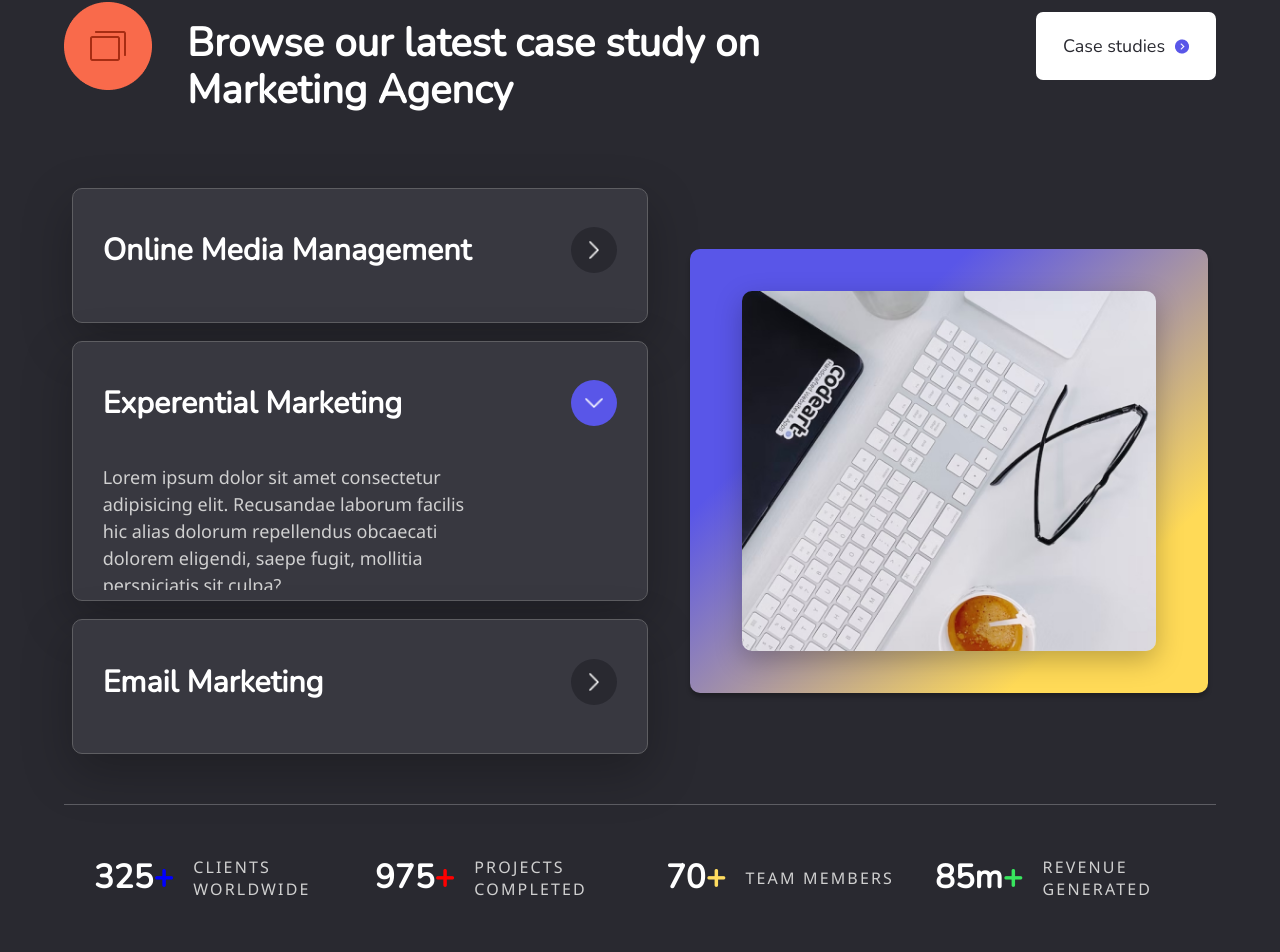
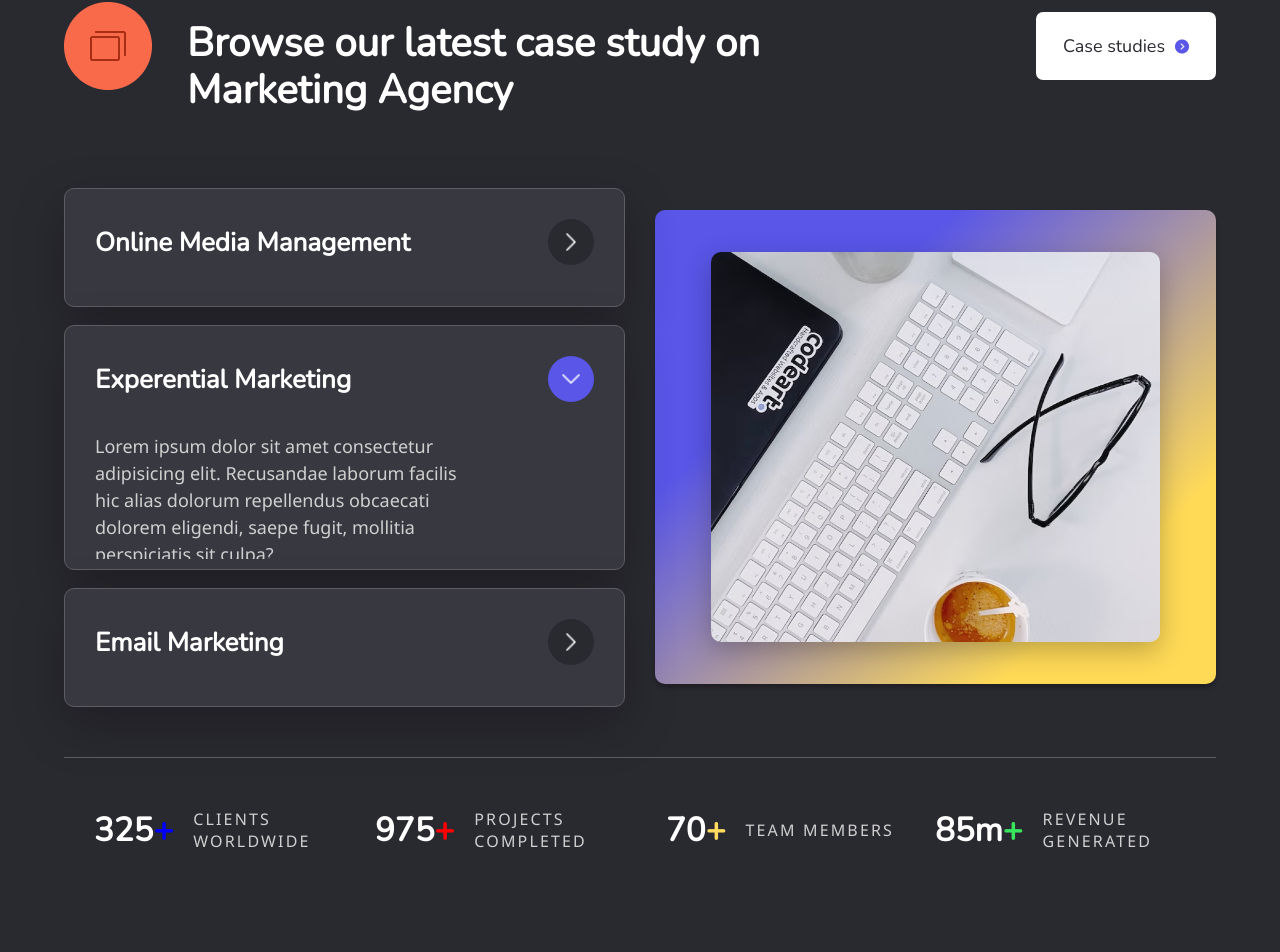
Before and after one commit to koredeJacob/Digital-Marketing-site, a React (Vite) app: page / in a window 1280 px wide. Shown: the part 4508-5460 px from the top of the page. Built offline with nearby package versions, Linux system fonts and the light colour scheme.

Commit message:
finished contact page

```diff
--- a/src/components/accordion/accordion.css
+++ b/src/components/accordion/accordion.css
@@ -5,22 +5,38 @@
 }
 
 .item-container{
-    background-color: #383840;
+    position: relative;
     border-radius: 10px;
-    border: 1px solid #5E5E62;
-    box-shadow: 0px 18px 50px rgba(0, 0, 0, 0.25);
+    z-index: 1;
+}
+
+.item-container::before{
+    position: absolute;
+    content: "";
+    border-radius: 10px;
+    top: 0;
+    right: 0;
+    left: 0;
+    bottom: 0;
+    z-index: -1;
+    background:linear-gradient(124.11deg, #E9F7FF 5.58%, #FFDBD5 21.8%, #FFF3CA 37.36%);
+    opacity: 0;
+    transition: opacity 0.3s ease-out;
+}
+
+.item-container.newcolour::before{
+    opacity: 1;
 }
 
 .accordion-header{
     display: flex;
     align-items: center;
     justify-content: space-between;
-    font-weight: 600;
-    font-size: 20px;
-    color: white;
 }
 
 .accordion-header h3{
+    font-size: 20px;
+    font-weight: 600;
     width: 80%;
 }
 
@@ -29,11 +45,7 @@
 }
 
 .accordion-content{
-    color: #D0D0D0;
     font-family: 'Noto Sans';
-    font-weight: 400;
-    font-size: 18px;
-    line-height: 150.5%;
     opacity: 0;
     overflow: hidden;
     transition: height 0.4s ease-out,opacity 0.4s ease-out;
@@ -44,6 +56,9 @@
 }
 
 .accordion-content p{
+    font-weight: 400;
+    font-size: 18px;
+    line-height: 150.5%;
     margin-top: 0;
 }
 
@@ -78,7 +93,7 @@
     .accordion-header,.accordion-content {
         margin: 10px 30px;
     }
-    .accordion-header{
+    .accordion-header h3{
         font-size: 22px;
     }
     .accordion-content {
@@ -87,11 +102,8 @@
 }
 
 @media (min-width:1260px){
-    .accordion-header {
+    .accordion-header h3{
         font-size: 26px;
-    }
-    .accordion-container {
-        width: 50%;
     }
     .accordion-content {
         width: 67%;
--- a/src/components/accordion/accordion.jsx
+++ b/src/components/accordion/accordion.jsx
@@ -3,8 +3,9 @@ import React, { useEffect, useRef, useState } from "react"
 import vector from "../../assets/homeimages/vector.png"
 import "./accordion.css"
 
-const Accordion=({items})=>{
-    const [clicked, setclicked]=useState(1)
+const Accordion=({items , light})=>{
+    const start=light?-1:1
+    const [clicked, setclicked]=useState(start)
 
     const handleToggle=(index)=>{
         setclicked(index)
@@ -14,13 +15,13 @@ const Accordion=({items})=>{
         <div className="accordion-container">
             {items.map((item,i)=>{
                 return <AccordionItem key={i} index={i} content={item} handleToggle={handleToggle}
-                    active={clicked}/>
+                    active={clicked} light={light}/>
             })}
         </div>
     )
 }
 
-export const AccordionItem=({content ,index,active,handleToggle=f=>f})=>{
+export const AccordionItem=({content ,index,active,light,handleToggle=f=>f})=>{
     const [height,setheight]=useState()
 
     const {header,text}=content
@@ -29,16 +30,16 @@ export const AccordionItem=({content ,index,active,handleToggle=f=>f})=>{
     useEffect(()=>{setheight(contentEl.current.scrollHeight),[]})
 
     return (
-        <div className="item-container">
+        <div className={`item-container ${light&active===index?"newcolour":""}`} style={light?{background:"#fff", border:"1.5px solid #DCDCDC"}:{background:"#383840", border:"1px solid #5E5E62", boxShadow:"0px 18px 50px rgba(0, 0, 0, 0.25)"}}>
             <div className="accordion-header" onClick={()=>handleToggle(index)}>
-                <h3>{header}</h3>
+                <h3 style={light?{color:"#292930"}:{color:"#fff"}}>{header}</h3>
                 <div className={`arrow-circle ${active===index?'rotate':''}`}>
                     <img src={vector}/>
                 </div>
             </div>
             <div ref={contentEl} className={`accordion-content ${active===index?'open':''}`}
                 style={active===index?{height:height}:{height:'0px'}}>
-                <p>{text}</p>
+                <p style={light?{color:"#555"}:{color:"#d0d0d0"}}>{text}</p>
             </div>
         </div>
     )
--- a/src/pages/Contactus/contactus.css
+++ b/src/pages/Contactus/contactus.css
@@ -96,6 +96,15 @@
     line-height: 160%;
 }
 
+.contactus-accordion-container{
+    display: flex;
+    flex-direction: column;
+    gap:20px;
+    width: 90%;
+    margin:80px  auto;
+    max-width: 1200px;
+}
+
 @media(min-width:480px){
     .contactus-form{
         padding: 40px;
@@ -132,6 +141,9 @@
         height: 160px;
         padding: 30px 15px 15px 30px;
     }
+    .contactus-accordion-container {
+        margin: 100px auto;
+    }
 }
 
 
@@ -165,4 +177,7 @@
     .form-message textarea {
         height: 230px;
     }
+    .contactus-accordion-container {
+        margin: 140px auto;
+    }
 }
--- a/src/pages/Contactus/contactus.jsx
+++ b/src/pages/Contactus/contactus.jsx
@@ -4,6 +4,7 @@ import handshake from "../../assets/aboutimages/handshake.png"
 import phone from "../../assets/aboutimages/phone 2.png"
 import location from "../../assets/aboutimages/location.png";
 import envelope from "../../assets/aboutimages/envelope 2.png"
+import faq from "../../assets/aboutimages/faq.png"
 import Nav from "../../components/navigation/navigation";
 import Banner from "../../components/banner/banner";
 import Header from "../../components/header/header";
@@ -11,6 +12,15 @@ import ContactBox from "../../components/contactbox/contactbox";
 import Subscribe from "../../components/subscribe/subscribe"
 import Footer from "../../components/footer/footer"
 import "./contactus.css"
+import Accordion from "../../components/accordion/accordion";
+
+
+const accordion_items=[{header:"Can i cancel or change my order?",text:" Lorem ipsum dolor sit, amet consectetur adipisicing elit. Suscipit veritatis sit ipsum possimus, consectetur ipsam aliquid sint nisi, voluptatum minima mollitia."},
+                        {header:"What's your support line to call to ask questions?",text:" Lorem ipsum dolor sit, amet consectetur adipisicing elit. Suscipit veritatis sit ipsum possimus, consectetur ipsam aliquid sint nisi, voluptatum minima mollitia."},
+                        {header:"I have a promotional or discount code?",text:" Lorem ipsum dolor sit, amet consectetur adipisicing elit. Suscipit veritatis sit ipsum possimus, consectetur ipsam aliquid sint nisi, voluptatum minima mollitia."},
+                        {header:"Can i integrate my store with Facebook?",text:" Lorem ipsum dolor sit, amet consectetur adipisicing elit. Suscipit veritatis sit ipsum possimus, consectetur ipsam aliquid sint nisi, voluptatum minima mollitia."},
+                        {header:"Where is my order? Quisque molestie",text:" Lorem ipsum dolor sit, amet consectetur adipisicing elit. Suscipit veritatis sit ipsum possimus, consectetur ipsam aliquid sint nisi, voluptatum minima mollitia."}
+                    ]
 
 function ContactUs(){
     return (
@@ -67,6 +77,10 @@ function ContactUs(){
                 </div>
             </div>
             <Subscribe/>
+            <div className="contactus-accordion-container">
+               <Header image={faq} spantext="02 . FAQ" light={false} content="Frequently Asked Questions"/>
+               <Accordion items={accordion_items} light={true}/>
+            </div>
             <Footer/>
         </div>
     )
--- a/src/pages/home/home.css
+++ b/src/pages/home/home.css
@@ -266,9 +266,9 @@
 }
 
 .project-content{
-    display: flex;
-    flex-direction: column;
-    gap:27px
+    display: grid;
+    grid-template-columns: 100%;
+    gap:30px;
 }
 
 .keyboard-background{
@@ -512,12 +512,11 @@
         font-size: 19px;
     }
     .project-content{
-        flex-direction: row;
-        justify-content: space-around;
+        grid-template-columns: 1fr 1fr;
         align-items: center;
     }
     .keyboard-background{
-        width: 45%;
+        width: 100%;
         padding: 42px 0;
     }
     .keyboard-background img{
--- a/src/pages/home/home.jsx
+++ b/src/pages/home/home.jsx
@@ -210,7 +210,7 @@ function Home(){
                     <ServicesHeading titletext="Browse our latest case study on Marketing Agency"
                     buttontext="Case studies" spantext="05. CASE STUDIES" image={redicon} light={true}/>
                     <div className="project-content">
-                        <Accordion items={Accordionitems}/>
+                        <Accordion items={Accordionitems} light={false}/>
                         <div className="keyboard-background">
                             <img src={keyboard} loading="lazy"/>
                         </div>
```
Also changed, not shown: src/assets/aboutimages/faq.png (added).
